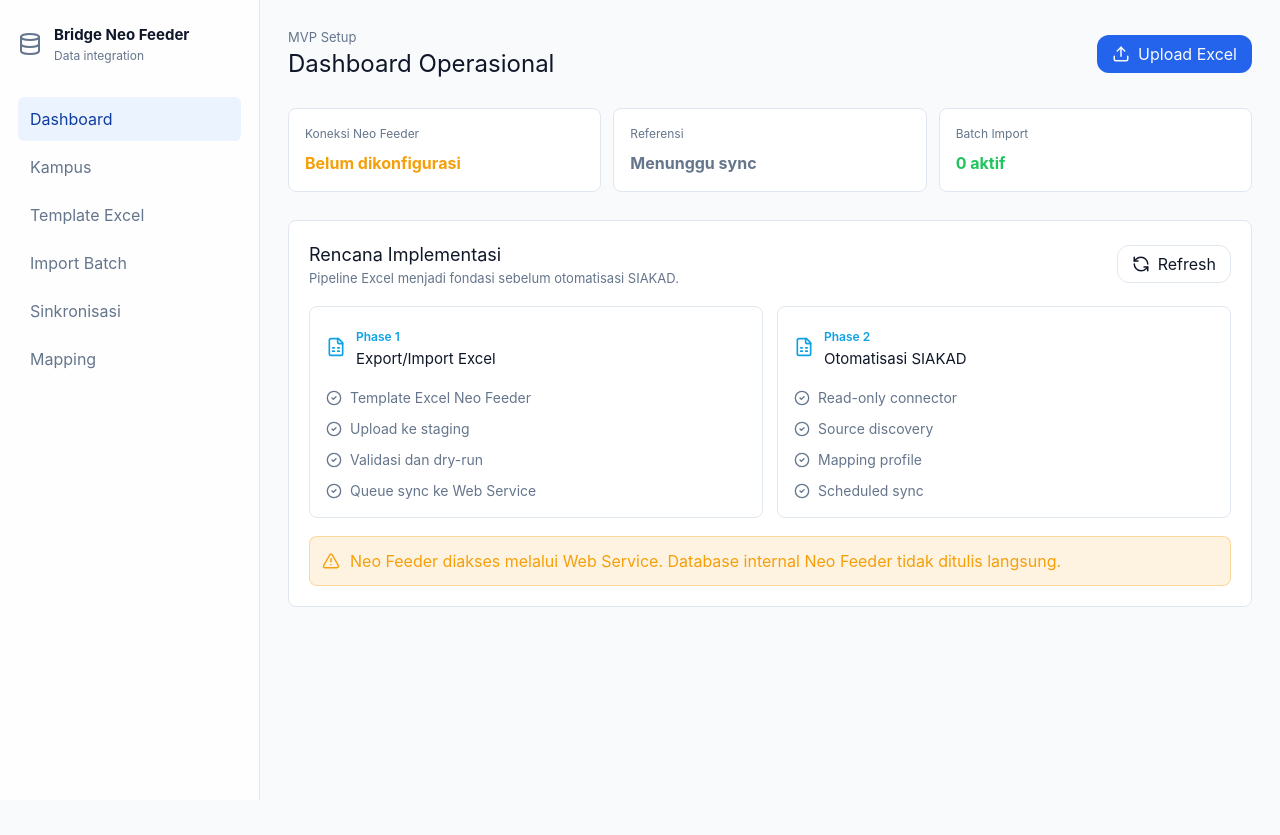
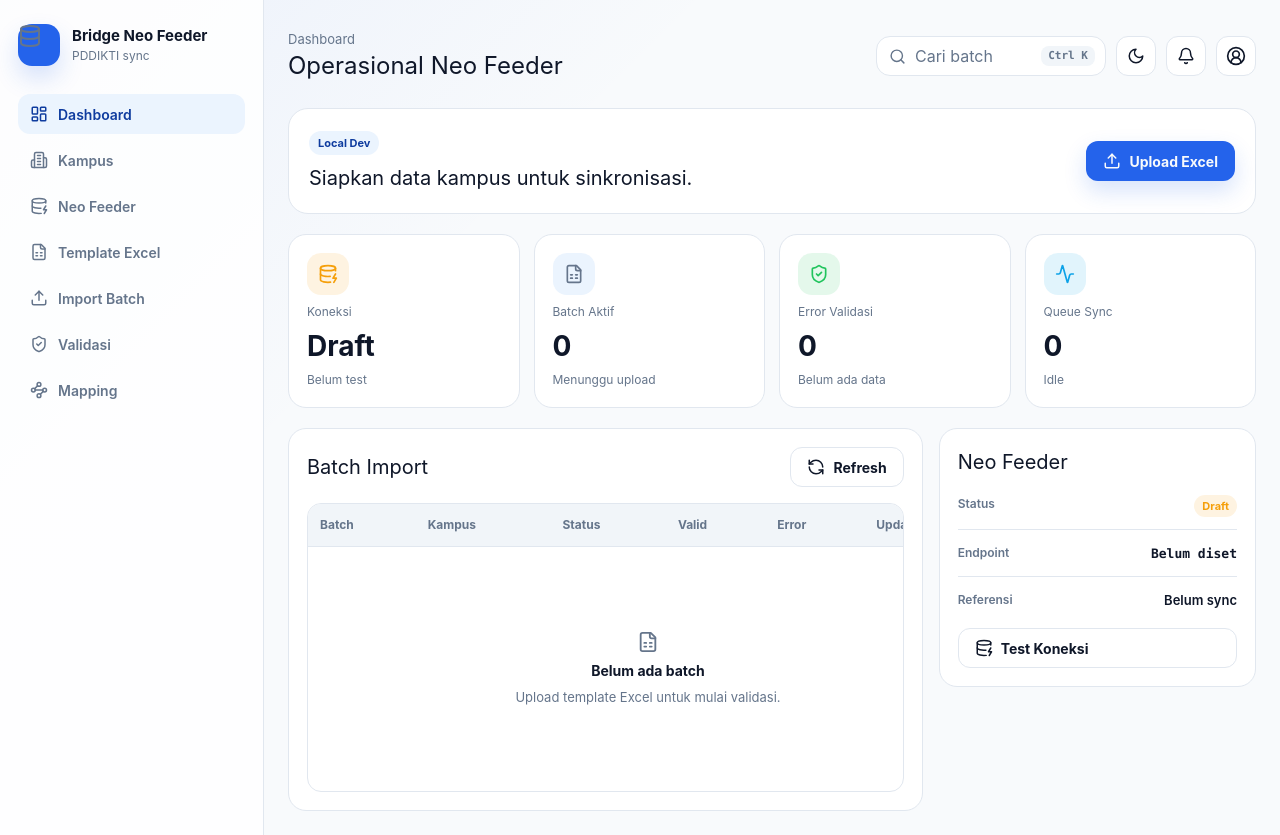
Before and after one commit to andirifqialnurr/brige-neofeeder, a React (Vite) app in the folder frontend/: page / in a window 1280 px wide. Before the commit the page ends 800 px from the top, so only its background shows below. Built offline with nearby package versions, Linux system fonts and the light colour scheme.

Commit message:
Reslice dashboard for compact shadcn direction

```diff
--- a/frontend/src/App.tsx
+++ b/frontend/src/App.tsx
@@ -1,11 +1,26 @@
-import { AlertTriangle, CheckCircle2, Database, FileSpreadsheet, RefreshCcw, Upload } from 'lucide-react';
+import {
+  Activity,
+  Bell,
+  Building2,
+  CircleUserRound,
+  Database,
+  DatabaseZap,
+  FileSpreadsheet,
+  LayoutDashboard,
+  Moon,
+  RefreshCcw,
+  Search,
+  ShieldCheck,
+  Sun,
+  Upload,
+  Waypoints,
+} from 'lucide-react';
+import { useTheme } from '@/hooks/use-theme';
 import {
   AppButton,
   AppShell,
   Brand,
   MetricCard,
-  Notice,
-  PhasePanel,
   SectionHeader,
   Sidebar,
   SidebarNav,
@@ -13,46 +28,84 @@
   WorkspacePanel,
 } from './components/ui';
 
-const phases = [
-  {
-    label: 'Phase 1',
-    title: 'Export/Import Excel',
-    items: ['Template Excel Neo Feeder', 'Upload ke staging', 'Validasi dan dry-run', 'Queue sync ke Web Service'],
-  },
-  {
-    label: 'Phase 2',
-    title: 'Otomatisasi SIAKAD',
-    items: ['Read-only connector', 'Source discovery', 'Mapping profile', 'Scheduled sync'],
-  },
+const navItems = [
+  { label: 'Dashboard', icon: LayoutDashboard },
+  { label: 'Kampus', icon: Building2 },
+  { label: 'Neo Feeder', icon: DatabaseZap },
+  { label: 'Template Excel', icon: FileSpreadsheet },
+  { label: 'Import Batch', icon: Upload },
+  { label: 'Validasi', icon: ShieldCheck },
+  { label: 'Mapping', icon: Waypoints },
 ];
 
-const stats = [
-  { label: 'Koneksi Neo Feeder', value: 'Belum dikonfigurasi', tone: 'warning' },
-  { label: 'Referensi', value: 'Menunggu sync', tone: 'muted' },
-  { label: 'Batch Import', value: '0 aktif', tone: 'success' },
+const metrics = [
+  { label: 'Koneksi', value: 'Draft', helper: 'Belum test', tone: 'warning', icon: DatabaseZap },
+  { label: 'Batch Aktif', value: '0', helper: 'Menunggu upload', tone: 'muted', icon: FileSpreadsheet },
+  { label: 'Error Validasi', value: '0', helper: 'Belum ada data', tone: 'success', icon: ShieldCheck },
+  { label: 'Queue Sync', value: '0', helper: 'Idle', tone: 'info', icon: Activity },
 ] as const;
 
+const batchColumns = ['Batch', 'Kampus', 'Status', 'Valid', 'Error', 'Update'];
+
 function App() {
+  const { theme, setTheme } = useTheme();
+  const nextTheme = theme === 'dark' ? 'light' : 'dark';
+  const ThemeIcon = theme === 'dark' ? Sun : Moon;
+
   return (
     <AppShell
       sidebar={
         <Sidebar>
-          <Brand icon={Database} title="Bridge Neo Feeder" subtitle="Data integration" />
-          <SidebarNav
-            activeItem="Dashboard"
-            items={['Dashboard', 'Kampus', 'Template Excel', 'Import Batch', 'Sinkronisasi', 'Mapping']}
-          />
+          <Brand icon={Database} title="Bridge Neo Feeder" subtitle="PDDIKTI sync" />
+          <SidebarNav activeItem="Dashboard" items={navItems} />
         </Sidebar>
       }
     >
-      <Topbar eyebrow="MVP Setup" title="Dashboard Operasional" action={<AppButton icon={Upload}>Upload Excel</AppButton>} />
+      <Topbar
+        action={
+          <div className="topbar-actions">
+            <button className="search-trigger" type="button">
+              <Search size={17} />
+              <span>Cari batch</span>
+              <kbd>Ctrl K</kbd>
+            </button>
+            <button aria-label="Ganti tema" className="icon-button" onClick={() => setTheme(nextTheme)} type="button">
+              <ThemeIcon size={18} />
+            </button>
+            <button aria-label="Notifikasi" className="icon-button" type="button">
+              <Bell size={18} />
+            </button>
+            <button aria-label="Menu pengguna" className="avatar-button" type="button">
+              <CircleUserRound size={20} />
+            </button>
+          </div>
+        }
+        eyebrow="Dashboard"
+        title="Operasional Neo Feeder"
+      />
+
+      <section className="dashboard-header">
+        <div>
+          <span className="status-pill">Local Dev</span>
+          <h2>Siapkan data kampus untuk sinkronisasi.</h2>
+        </div>
+        <AppButton icon={Upload}>Upload Excel</AppButton>
+      </section>
 
       <section className="status-grid" aria-label="Status ringkas">
-        {stats.map((item) => (
-          <MetricCard key={item.label} label={item.label} tone={item.tone} value={item.value} />
+        {metrics.map((item) => (
+          <MetricCard
+            helper={item.helper}
+            icon={item.icon}
+            key={item.label}
+            label={item.label}
+            tone={item.tone}
+            value={item.value}
+          />
         ))}
       </section>
 
+      <section className="dashboard-grid">
         <WorkspacePanel>
           <SectionHeader
             action={
@@ -60,27 +113,56 @@
                 Refresh
               </AppButton>
             }
-          description="Pipeline Excel menjadi fondasi sebelum otomatisasi SIAKAD."
-          title="Rencana Implementasi"
+            title="Batch Import"
           />
 
-        <div className="phase-grid">
-          {phases.map((phase) => (
-            <PhasePanel icon={FileSpreadsheet} key={phase.label} label={phase.label} title={phase.title}>
-              <ul>
-                {phase.items.map((item) => (
-                  <li key={item}>
-                    <CheckCircle2 size={16} />
-                    {item}
-                  </li>
+          <div className="table-shell">
+            <table>
+              <thead>
+                <tr>
+                  {batchColumns.map((column) => (
+                    <th key={column}>{column}</th>
                   ))}
-              </ul>
-            </PhasePanel>
-          ))}
+                </tr>
+              </thead>
+              <tbody>
+                <tr>
+                  <td colSpan={batchColumns.length}>
+                    <div className="empty-state">
+                      <FileSpreadsheet size={22} />
+                      <strong>Belum ada batch</strong>
+                      <span>Upload template Excel untuk mulai validasi.</span>
                     </div>
+                  </td>
+                </tr>
+              </tbody>
+            </table>
+          </div>
+        </WorkspacePanel>
 
-        <Notice icon={AlertTriangle}>Neo Feeder diakses melalui Web Service. Database internal Neo Feeder tidak ditulis langsung.</Notice>
-      </WorkspacePanel>
+        <aside className="side-panel">
+          <SectionHeader title="Neo Feeder" />
+          <dl className="connection-list">
+            <div>
+              <dt>Status</dt>
+              <dd>
+                <span className="badge warning">Draft</span>
+              </dd>
+            </div>
+            <div>
+              <dt>Endpoint</dt>
+              <dd className="mono">Belum diset</dd>
+            </div>
+            <div>
+              <dt>Referensi</dt>
+              <dd>Belum sync</dd>
+            </div>
+          </dl>
+          <AppButton icon={DatabaseZap} variant="secondary">
+            Test Koneksi
+          </AppButton>
+        </aside>
+      </section>
     </AppShell>
   );
 }
--- a/frontend/src/components/ui/metric-card.tsx
+++ b/frontend/src/components/ui/metric-card.tsx
@@ -1,10 +1,28 @@
+import type { LucideIcon } from 'lucide-react';
+
 type MetricTone = 'success' | 'warning' | 'muted' | 'info';
 
-export function MetricCard({ label, value, tone = 'muted' }: { label: string; value: string; tone?: MetricTone }) {
+export function MetricCard({
+  icon: Icon,
+  label,
+  value,
+  helper,
+  tone = 'muted',
+}: {
+  icon: LucideIcon;
+  label: string;
+  value: string;
+  helper?: string;
+  tone?: MetricTone;
+}) {
   return (
     <article className="status-card">
+      <div className={`metric-icon ${tone}`}>
+        <Icon size={20} />
+      </div>
       <span>{label}</span>
-      <strong className={tone}>{value}</strong>
+      <strong>{value}</strong>
+      {helper ? <small>{helper}</small> : null}
     </article>
   );
 }
--- a/frontend/src/components/ui/navigation.tsx
+++ b/frontend/src/components/ui/navigation.tsx
@@ -1,11 +1,27 @@
-export function SidebarNav({ items, activeItem }: { items: string[]; activeItem: string }) {
+import type { LucideIcon } from 'lucide-react';
+
+type SidebarNavItem = {
+  label: string;
+  icon: LucideIcon;
+};
+
+export function SidebarNav({ items, activeItem }: { items: SidebarNavItem[]; activeItem: string }) {
   return (
     <nav className="nav-list" aria-label="Navigasi utama">
-      {items.map((item) => (
-        <a className={item === activeItem ? 'active' : undefined} href={`#${item.toLowerCase().replaceAll(' ', '-')}`} key={item}>
-          {item}
-        </a>
-      ))}
+      {items.map((item) => {
+        const Icon = item.icon;
+
+        return (
+          <a
+            className={item.label === activeItem ? 'active' : undefined}
+            href={`#${item.label.toLowerCase().replaceAll(' ', '-')}`}
+            key={item.label}
+          >
+            <Icon size={18} />
+            {item.label}
+          </a>
+        );
+      })}
     </nav>
   );
 }
--- a/frontend/src/styles.css
+++ b/frontend/src/styles.css
@@ -112,8 +112,11 @@
 
 .app-shell {
   display: grid;
-  grid-template-columns: 260px minmax(0, 1fr);
+  grid-template-columns: 264px minmax(0, 1fr);
   min-height: 100vh;
+  background:
+    linear-gradient(135deg, hsl(var(--primary) / 0.06), transparent 34%),
+    hsl(var(--background));
 }
 
 .sidebar {
@@ -126,12 +129,21 @@
   display: flex;
   gap: 12px;
   align-items: center;
-  margin-bottom: 32px;
+  margin-bottom: 28px;
 }
 
 .brand strong,
 .brand span {
   display: block;
+}
+
+.brand-icon {
+  width: 42px;
+  height: 42px;
+  border-radius: 14px;
+  background: hsl(var(--primary));
+  color: hsl(var(--primary-foreground));
+  box-shadow: 0 12px 24px hsl(var(--primary) / 0.18);
 }
 
 .brand strong {
@@ -145,14 +157,20 @@
 
 .nav-list {
   display: grid;
-  gap: 4px;
+  gap: 6px;
 }
 
 .nav-list a {
-  border-radius: 6px;
+  display: flex;
+  align-items: center;
+  gap: 10px;
+  border-radius: 12px;
   color: hsl(var(--muted-foreground));
-  padding: 10px 12px;
+  min-height: 40px;
+  padding: 0 12px;
   text-decoration: none;
+  font-size: 14px;
+  font-weight: 600;
 }
 
 .nav-list a.active,
@@ -162,13 +180,22 @@
 }
 
 .content {
-  padding: 28px;
+  display: grid;
+  gap: 20px;
+  align-content: start;
+  padding: 24px;
 }
 
 .topbar,
 .section-heading,
 .phase-title,
-.notice {
+.notice,
+.dashboard-header,
+.topbar-actions,
+.search-trigger,
+.icon-button,
+.avatar-button,
+.empty-state {
   display: flex;
   align-items: center;
 }
@@ -177,6 +204,14 @@
 .section-heading {
   justify-content: space-between;
   gap: 16px;
+}
+
+.topbar {
+  min-height: 64px;
+}
+
+.topbar-actions {
+  gap: 10px;
 }
 
 .eyebrow,
@@ -199,8 +234,8 @@
 }
 
 h2 {
-  font-size: 18px;
-  line-height: 28px;
+  font-size: 20px;
+  line-height: 30px;
 }
 
 h3 {
@@ -215,13 +250,25 @@
   border: 1px solid transparent;
   border-radius: 12px;
   cursor: pointer;
-  min-height: 38px;
-  padding: 0 14px;
+  min-height: 40px;
+  padding: 0 16px;
+  font-size: 14px;
+  font-weight: 700;
+  transition:
+    transform 160ms ease,
+    box-shadow 160ms ease,
+    border-color 160ms ease,
+    background 160ms ease;
+}
+
+.app-button:hover {
+  transform: translateY(-1px);
 }
 
 .app-button-primary {
   background: hsl(var(--primary));
   color: hsl(var(--primary-foreground));
+  box-shadow: 0 10px 22px hsl(var(--primary) / 0.18);
 }
 
 .app-button-secondary {
@@ -235,23 +282,97 @@
   color: hsl(var(--foreground));
 }
 
+.search-trigger,
+.icon-button,
+.avatar-button {
+  border: 1px solid hsl(var(--border));
+  background: hsl(var(--card));
+  color: hsl(var(--foreground));
+}
+
+.search-trigger {
+  gap: 9px;
+  border-radius: 14px;
+  min-height: 40px;
+  min-width: 230px;
+  padding: 0 10px 0 12px;
+  color: hsl(var(--muted-foreground));
+}
+
+.search-trigger kbd {
+  margin-left: auto;
+  border-radius: 8px;
+  background: hsl(var(--muted));
+  color: hsl(var(--muted-foreground));
+  padding: 2px 7px;
+  font-size: 11px;
+  font-weight: 700;
+}
+
+.icon-button,
+.avatar-button {
+  justify-content: center;
+  border-radius: 12px;
+  width: 40px;
+  height: 40px;
+  cursor: pointer;
+}
+
+.dashboard-header {
+  justify-content: space-between;
+  gap: 16px;
+  border: 1px solid hsl(var(--border));
+  border-radius: 20px;
+  background: hsl(var(--card));
+  padding: 20px;
+}
+
+.status-pill,
+.badge {
+  display: inline-flex;
+  align-items: center;
+  width: fit-content;
+  border-radius: 999px;
+  font-size: 11px;
+  font-weight: 700;
+  line-height: 16px;
+}
+
+.status-pill {
+  margin-bottom: 8px;
+  background: hsl(var(--accent));
+  color: hsl(var(--accent-foreground));
+  padding: 4px 9px;
+}
+
+.badge {
+  padding: 3px 8px;
+}
+
+.badge.warning {
+  background: hsl(var(--warning) / 0.12);
+  color: hsl(var(--warning));
+}
+
 .status-grid {
   display: grid;
-  grid-template-columns: repeat(3, minmax(0, 1fr));
-  gap: 12px;
-  margin: 28px 0;
+  grid-template-columns: repeat(4, minmax(0, 1fr));
+  gap: 14px;
 }
 
 .status-card,
 .workspace,
-.phase-panel {
+.phase-panel,
+.side-panel {
   border: 1px solid hsl(var(--border));
-  border-radius: 8px;
+  border-radius: 18px;
   background: hsl(var(--card));
 }
 
 .status-card {
-  padding: 16px;
+  display: grid;
+  gap: 8px;
+  padding: 18px;
 }
 
 .status-card span {
@@ -262,8 +383,40 @@
 
 .status-card strong {
   display: block;
-  margin-top: 8px;
-  font-size: 16px;
+  color: hsl(var(--foreground));
+  font-size: 28px;
+  line-height: 34px;
+}
+
+.status-card small {
+  color: hsl(var(--muted-foreground));
+  font-size: 12px;
+}
+
+.metric-icon {
+  display: inline-flex;
+  align-items: center;
+  justify-content: center;
+  width: 42px;
+  height: 42px;
+  border-radius: 14px;
+  background: hsl(var(--accent));
+  color: hsl(var(--primary));
+}
+
+.metric-icon.warning {
+  background: hsl(var(--warning) / 0.12);
+  color: hsl(var(--warning));
+}
+
+.metric-icon.success {
+  background: hsl(var(--success) / 0.12);
+  color: hsl(var(--success));
+}
+
+.metric-icon.info {
+  background: hsl(var(--info) / 0.12);
+  color: hsl(var(--info));
 }
 
 .warning {
@@ -279,7 +432,106 @@
 }
 
 .workspace {
-  padding: 20px;
+  min-width: 0;
+  padding: 18px;
+}
+
+.dashboard-grid {
+  display: grid;
+  grid-template-columns: minmax(0, 8fr) minmax(280px, 4fr);
+  gap: 16px;
+  align-items: start;
+}
+
+.side-panel {
+  display: grid;
+  gap: 18px;
+  padding: 18px;
+}
+
+.connection-list {
+  display: grid;
+  gap: 14px;
+  margin: 0;
+}
+
+.connection-list div {
+  display: flex;
+  justify-content: space-between;
+  gap: 16px;
+  border-bottom: 1px solid hsl(var(--border));
+  padding-bottom: 12px;
+}
+
+.connection-list div:last-child {
+  border-bottom: 0;
+  padding-bottom: 0;
+}
+
+.connection-list dt {
+  color: hsl(var(--muted-foreground));
+  font-size: 12px;
+  font-weight: 600;
+}
+
+.connection-list dd {
+  margin: 0;
+  color: hsl(var(--foreground));
+  font-size: 13px;
+  font-weight: 600;
+  text-align: right;
+}
+
+.mono {
+  font-family: ui-monospace, SFMono-Regular, Consolas, "Liberation Mono", monospace;
+}
+
+.table-shell {
+  overflow-x: auto;
+  margin-top: 16px;
+  border: 1px solid hsl(var(--border));
+  border-radius: 14px;
+}
+
+table {
+  width: 100%;
+  border-collapse: collapse;
+  min-width: 680px;
+}
+
+th,
+td {
+  padding: 12px;
+  text-align: left;
+}
+
+th {
+  background: hsl(var(--muted));
+  color: hsl(var(--muted-foreground));
+  font-size: 12px;
+  font-weight: 700;
+}
+
+td {
+  border-top: 1px solid hsl(var(--border));
+}
+
+.empty-state {
+  flex-direction: column;
+  justify-content: center;
+  gap: 7px;
+  min-height: 220px;
+  color: hsl(var(--muted-foreground));
+  text-align: center;
+}
+
+.empty-state strong {
+  color: hsl(var(--foreground));
+  font-size: 14px;
+}
+
+.empty-state span {
+  font-size: 13px;
 }
 
 .phase-grid {
@@ -351,7 +603,19 @@
   }
 
   .status-grid,
-  .phase-grid {
+  .phase-grid,
+  .dashboard-grid {
     grid-template-columns: 1fr;
   }
+
+  .topbar,
+  .dashboard-header,
+  .topbar-actions {
+    align-items: flex-start;
+    flex-direction: column;
+  }
+
+  .search-trigger {
+    min-width: 100%;
+  }
 }
```
Also changed, not shown: 1 other file (tests, documents, lock files or other folders). Lines whose indentation alone changed are shown as unchanged.
